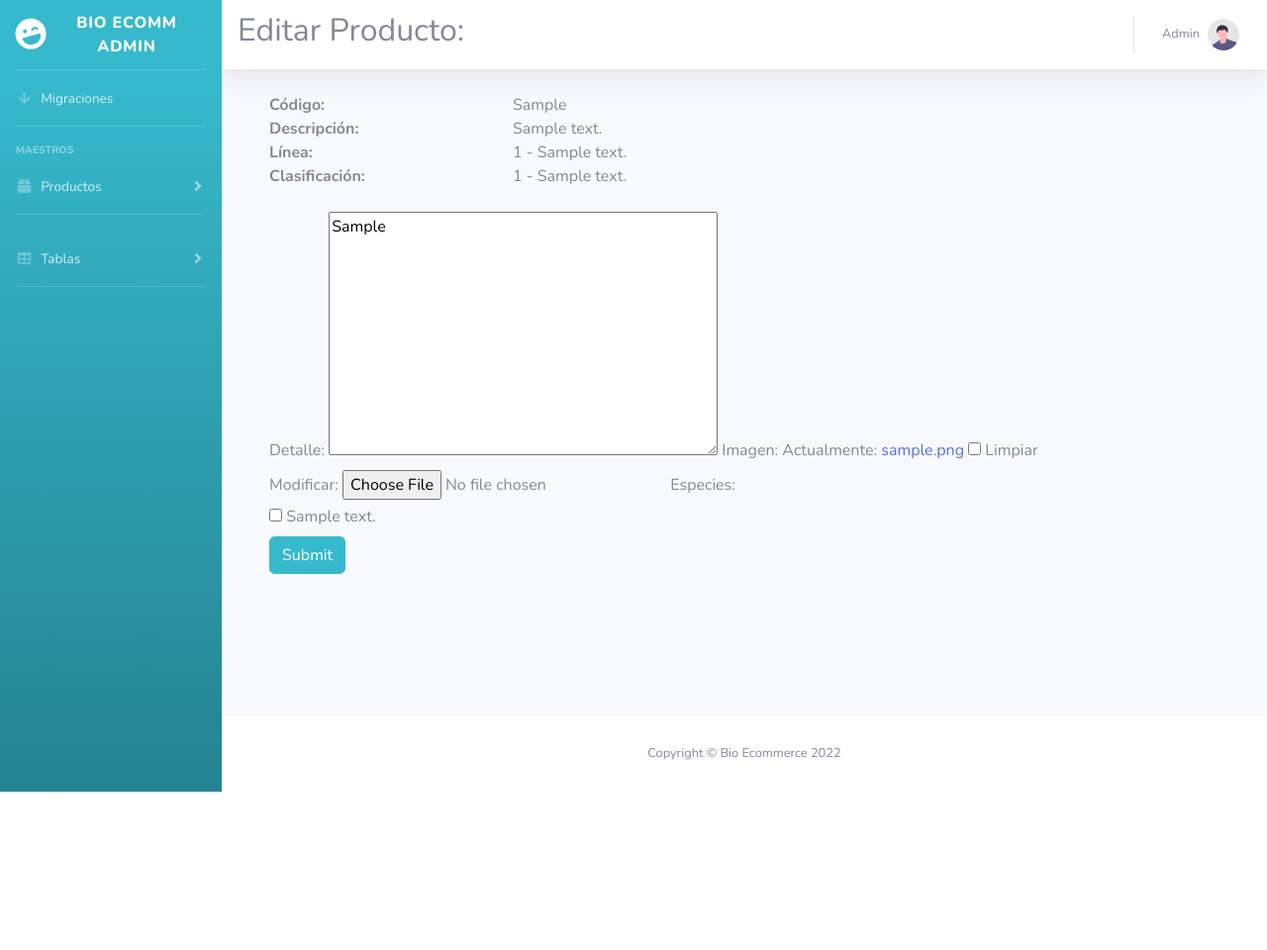
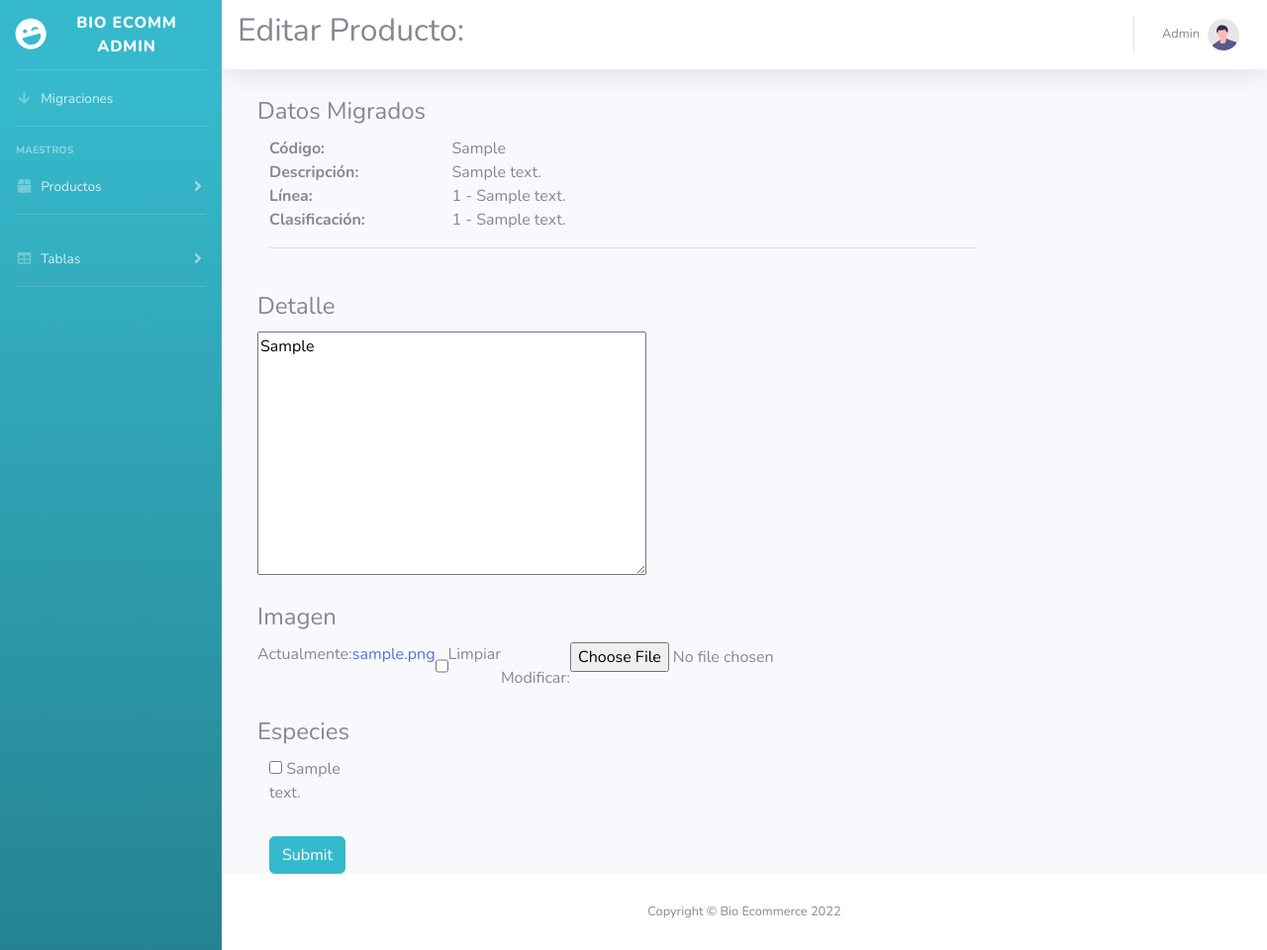
Before and after one commit to gallifabri/bio-ecomm, a Django app: a page that uses ecomadmin/templates/base.html in a window 1280 px wide. Shown: the whole page at 99% size. Before the commit the page ends 800 px from the top, so only its background shows below. Run offline with Django 4.2, Linux system fonts and the light colour scheme; tables that the repository leaves empty hold one stand-in row (values such as "Sample post"); some libraries are stand-ins or nearby versions.

Commit message:
Cambios en template editar_producto

```diff
--- a/ecomadmin/forms.py
+++ b/ecomadmin/forms.py
@@ -10,3 +10,7 @@ class ProductoForm(forms.ModelForm):
     class Meta:
         model = Producto
         fields = ['detalle', 'imagen', 'especies']
+
+    def __init__(self, *args, **kwargs):
+        super().__init__(*args, **kwargs)
+        print(self.fields['imagen'].widget)
--- a/ecomadmin/models.py
+++ b/ecomadmin/models.py
@@ -36,12 +36,15 @@ class Especie(models.Model):
 	def __str__(self):
 		return self.descripcion
 
+	class Meta:
+		ordering = ["descripcion"]
+
 
 class Producto(models.Model):
 	"""
 	Crear campos:
 		nombre
-		sumario
+		descripcion_corta
 		categoria
 		subcategoria (puede ser varios, igual que especies)
 	"""
--- a/ecomadmin/templates/base.html
+++ b/ecomadmin/templates/base.html
@@ -21,6 +21,15 @@
 
     <!-- Custom styles for this template-->
     <link href="{% static 'css/sb-admin-2.min.css' %}" rel="stylesheet">
+
+
+<script type="text/javascript" src="{% static 'vendor/jquery/jquery.min.js' %}"></script>
+<script type="text/javascript" src="{% static 'vendor/bootstrap/js/bootstrap.min.js' %}"></script>
+    <!-- Page level plugins -->
+<script src="{% static 'vendor/datatables/jquery.dataTables.min.js' %}"></script>
+<script src="{% static 'vendor/datatables/dataTables.bootstrap4.min.js' %}"></script>
+<script src="{% static 'js/demo/datatables-demo.js' %}"></script>
+
 
 
 
@@ -233,6 +242,9 @@
     <script src="{% static 'js/sb-admin-2.min.js' %}"></script>
 {% block endbody %}
 {% endblock %}
+{% load static %}
+
+
 </body>
 
 </html>
--- a/ecomadmin/templates/editar_producto.html
+++ b/ecomadmin/templates/editar_producto.html
@@ -3,6 +3,9 @@
 {% load bootstrap %}
 {% block contenido %}
     <div class="container">
+        <div class="row">
+            <legend>Datos Migrados</legend>
+            <div class="col-9">
                 <div class="row">
                     <div class="col-3"><strong>Código: </strong></div>
                     <div class="col-4">{{ producto.codigo }}</div>
@@ -19,14 +22,47 @@
                     <div class="col-3"><strong>Clasificación: </strong></div>
                     <div class="col-4">{{ producto.clasificacion }}</div>
                 </div>
+                <hr>
+            </div>
+        </div>
         <br>
         <form method="post" enctype='multipart/form-data'>
             {% csrf_token %}
-            {{ form | bootstrap }}
+            <div class="row">
+                <legend>{{ form.detalle.label }}</legend>
+                {{ form.detalle }}
+            </div>
+            <br>
+            <div class="row">
+                <legend>{{ form.imagen.label }}</legend>
+                {{ form.imagen | bootstrap }}
+            </div>
+            <br>
+             <div class="row">
+                <legend>{{ form.especies.label }}</legend>
+                <div class="col-8">
+                    <div class="row">
+                    {% for checkbox in form.especies %}
+                        <div class="col-2">
+                            {{ checkbox }}
+                        </div>
+                    {% endfor %}
+                    </div>
+                </div>
+            </div>
+            <br>
             <input class="btn btn-info" type="submit"/>
         </form>
     </div>
+
+
+
 {% load static %}
 <script type="text/javascript" src="{% static 'ckeditor/ckeditor-init.js' %}"></script>
 <script type="text/javascript" src="{% static 'ckeditor/ckeditor/ckeditor.js' %}"></script>
+
+<script type="text/javascript">
+    $( ".control-label" ).css( "display", "none" );
+</script>
+
 {% endblock %}
```
Lines whose indentation alone changed are shown as unchanged.
